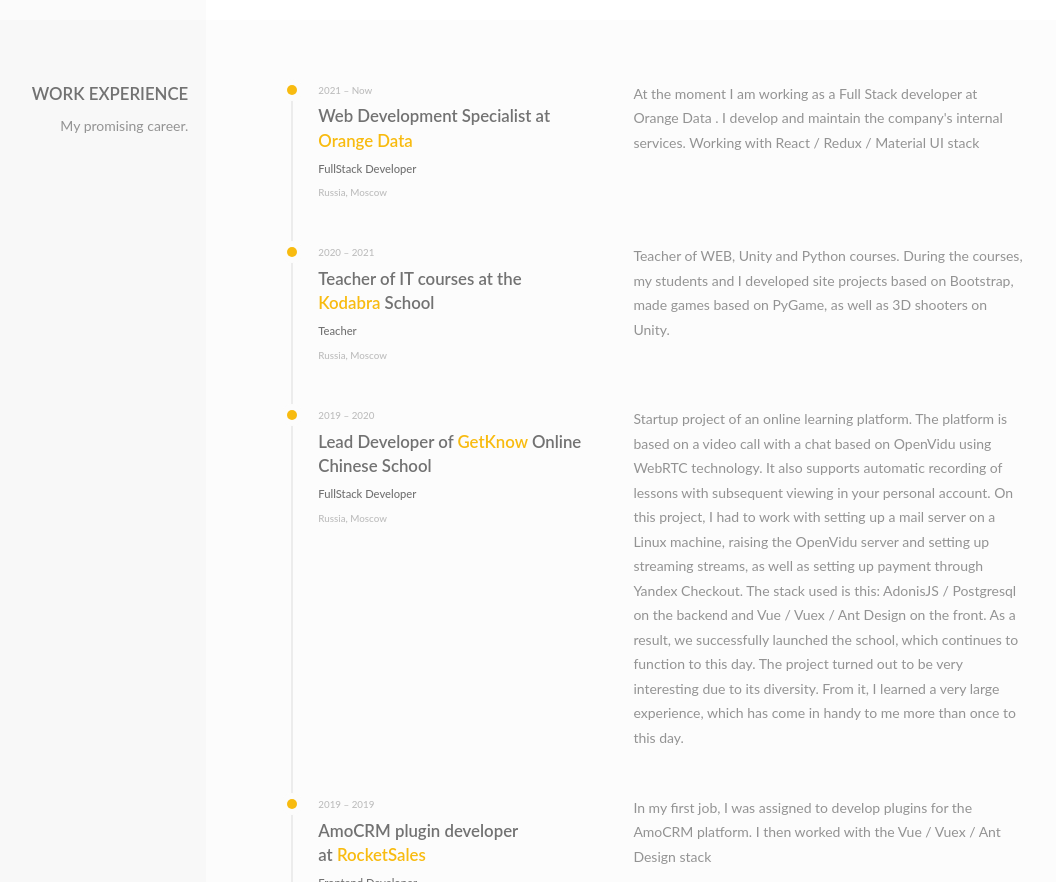
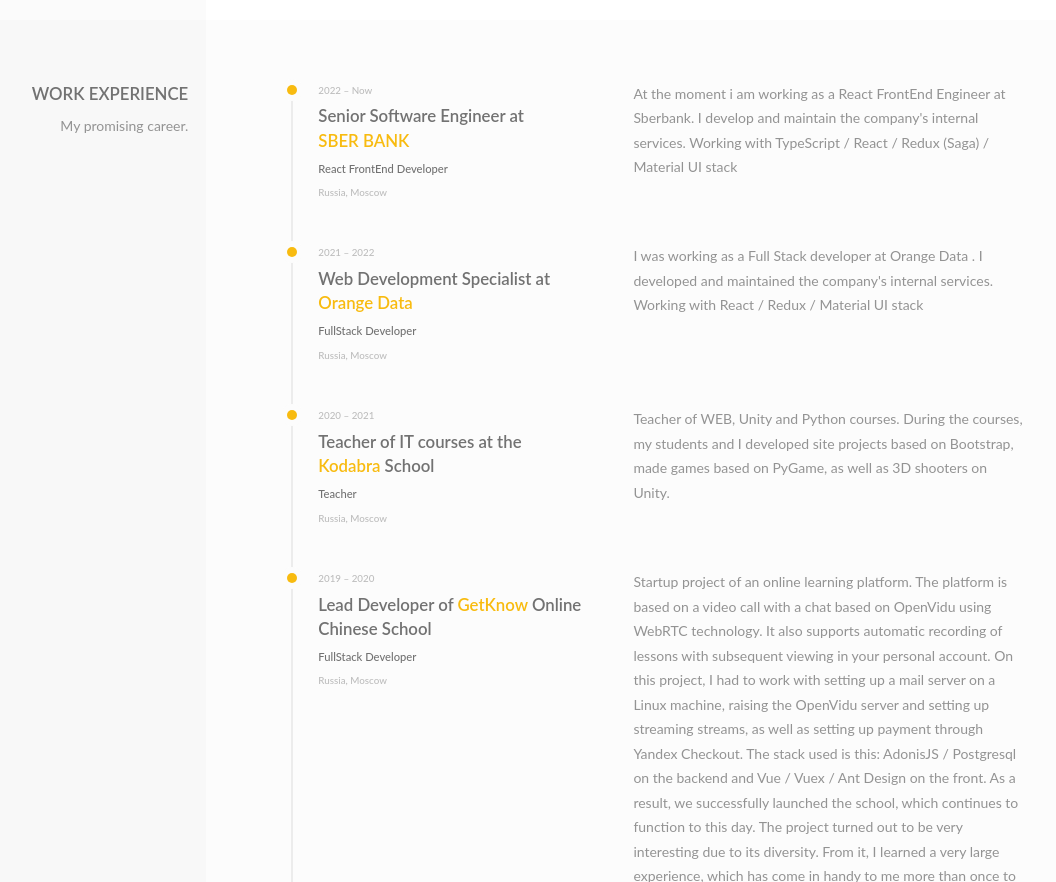
Before and after one commit to musaevonline/my, a plain HTML site: page index.html in a window 1280 px wide. Shown: the part 1616-2498 px from the top of the page, without its empty margins (179-1235 px from the left). Drawn offline with Linux system fonts and the light colour scheme; a web font is replaced by a local one.

Commit message:
feat: sberbank

```diff
--- a/index.html
+++ b/index.html
@@ -464,13 +464,30 @@
                                     <div class="o-content">
                                         <div class="o-grid">
                                             <div class="o-grid__col-md-5">
-                                                <div class="c-work__timeframe">2021 &ndash; Now</div>
+                                                <div class="c-work__timeframe">2022 &ndash; Now</div>
+                                                <h3 class="c-work__heading">Senior Software Engineer at <a style="white-space: nowrap;" href="https://sberbank.ru/" target="_blank">SBER BANK</a></h3>
+                                                <h4 class="c-work__title">React FrontEnd Developer</h4>
+                                                <div class="c-work__location">Russia, Moscow</div>
+                                            </div>
+                                            <div class="o-grid__col-md-7">
+                                                <p href="https://orangedata.ru/">At the moment i am working as a React FrontEnd Engineer at Sberbank. I develop and maintain the company&apos;s internal services.
+Working with TypeScript / React / Redux (Saga) / Material UI stack</p>
+                                            </div>
+                                        </div>
+                                    </div>
+                                </div>
+                                <div class="c-timeline__item">
+                                    <div class="c-timeline__point t-timeline__point t-primary-bg"></div>
+                                    <div class="o-content">
+                                        <div class="o-grid">
+                                            <div class="o-grid__col-md-5">
+                                                <div class="c-work__timeframe">2021 &ndash; 2022</div>
                                                 <h3 class="c-work__heading">Web Development Specialist at <a href="https://orangedata.ru/" target="_blank">Orange Data</a></h3>
                                                 <h4 class="c-work__title">FullStack Developer</h4>
                                                 <div class="c-work__location">Russia, Moscow</div>
                                             </div>
                                             <div class="o-grid__col-md-7">
-                                                <p href="https://orangedata.ru/">At the moment I am working as a Full Stack developer at Orange Data . I develop and maintain the company&apos;s internal services.
+                                                <p href="https://orangedata.ru/">I was working as a Full Stack developer at Orange Data . I developed and maintained the company&apos;s internal services.
 Working with React / Redux / Material UI stack</p>
                                             </div>
                                         </div>
```
Also changed, not shown: ru.html (+26 -10 lines).
